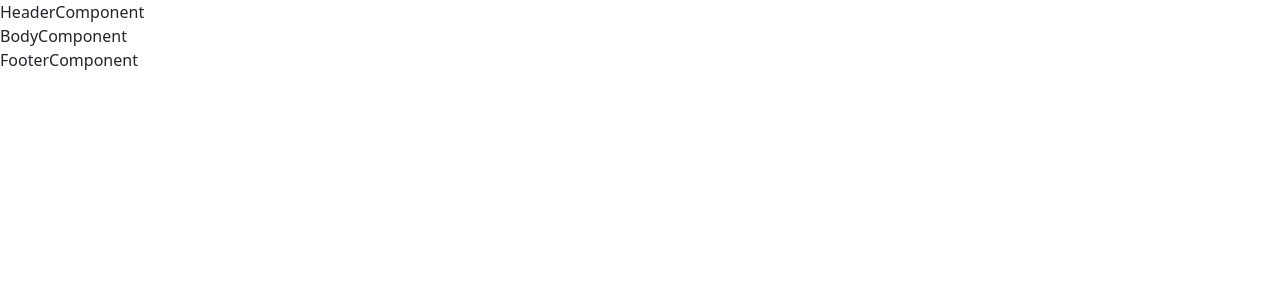
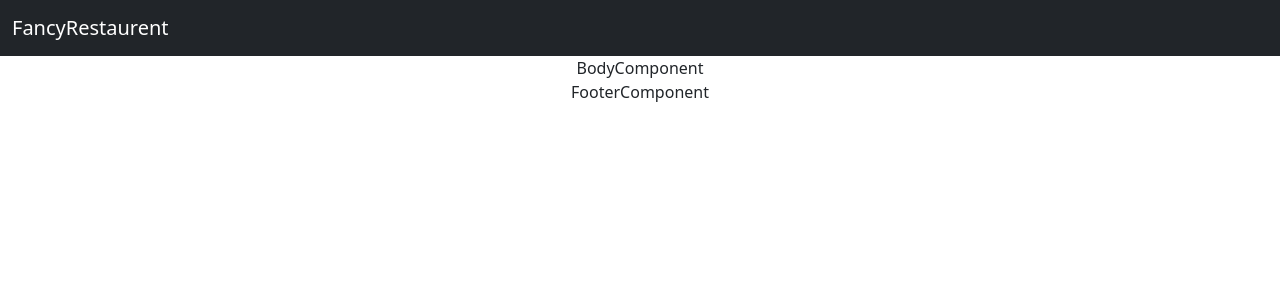
Before and after one commit to Avijit009/restaurent-app-reactjs, a React (Create React App) app: page / in a window 1280 px wide. Shown: the top 300 px of the page. Built offline with nearby package versions, Linux system fonts and the light colour scheme.

Commit message:
Fifth Commit

```diff
--- a/src/App.js
+++ b/src/App.js
@@ -4,7 +4,9 @@ import MainComponent from './components/MainComponent'
 
 const App = () => {
   return (
-    <MainComponent />
+    <div className='App'>
+      <MainComponent />
+    </div>
   )
 }
 
--- a/src/components/header/HeaderComponent.js
+++ b/src/components/header/HeaderComponent.js
@@ -1,8 +1,9 @@
 import React from 'react'
+import NavigationComponent from './NavigationComponent'
 
 const HeaderComponent = () => {
   return (
-    <div>HeaderComponent</div>
+    <NavigationComponent/>
   )
 }
 
--- /dev/null
+++ b/src/components/header/NavigationComponent.js
@@ -0,0 +1,14 @@
+import React from "react";
+import {Navbar, NavbarBrand} from 'reactstrap';
+
+const NavigationComponent = () => {
+  return (
+    <div>
+      <Navbar color="dark" dark>
+        <NavbarBrand href="/"> FancyRestaurent </NavbarBrand>
+      </Navbar>
+    </div>
+  );
+};
+
+export default NavigationComponent;
```
